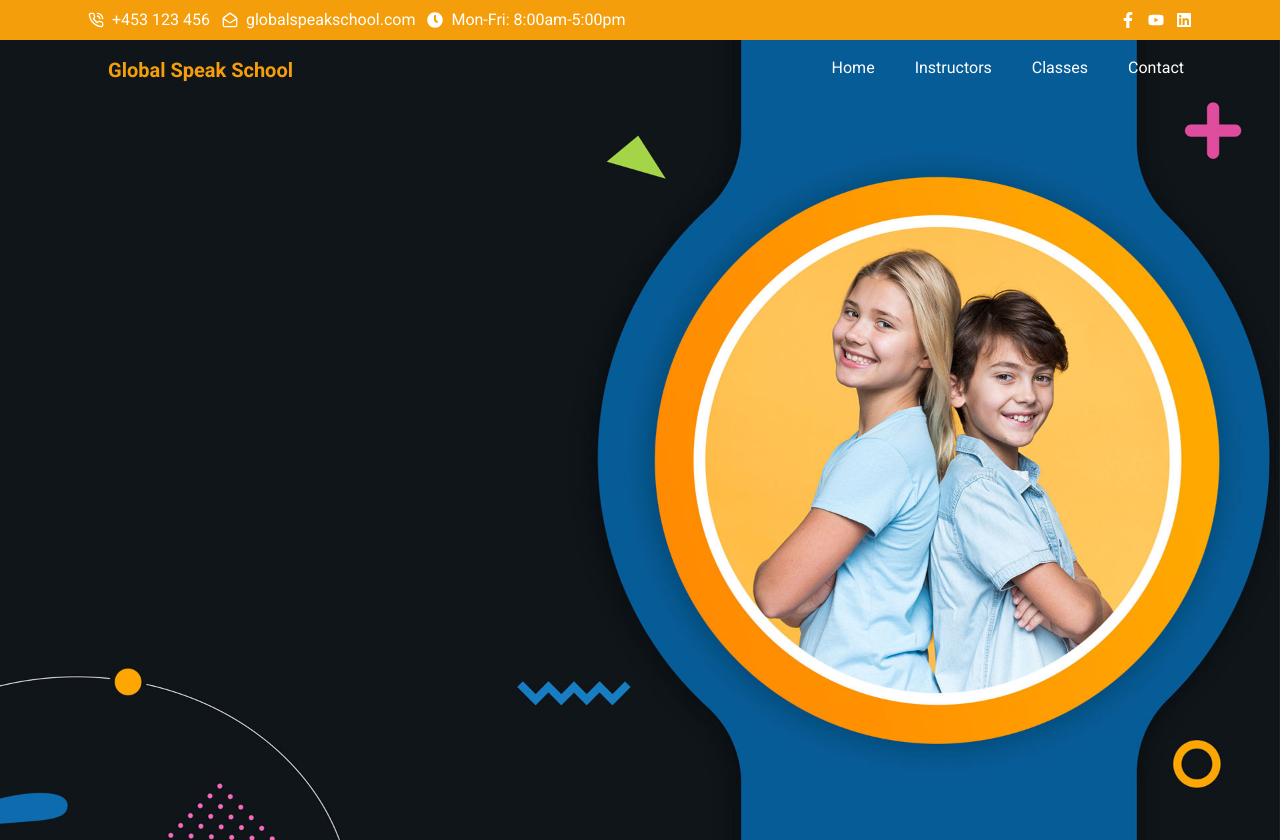
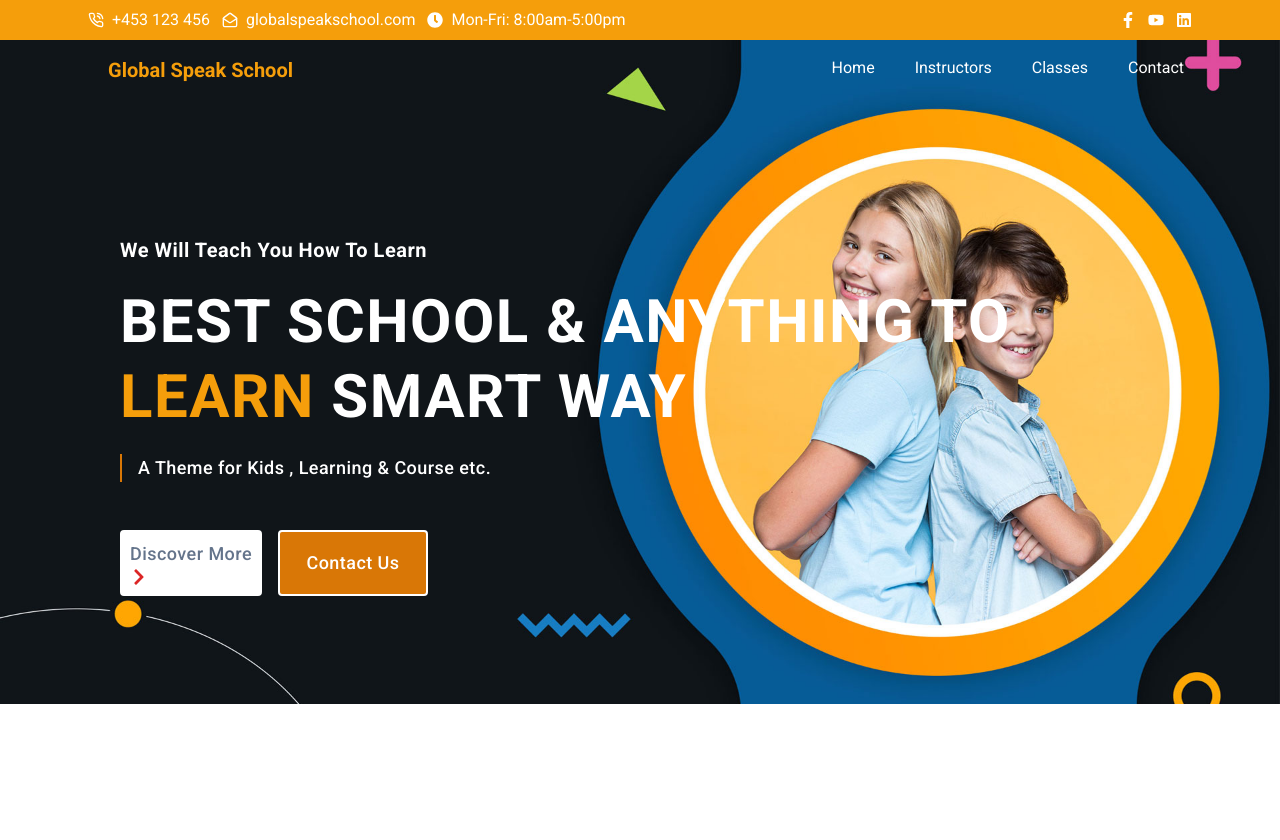
Before and after one commit to sifatullahshoyon/global-speak-school-client, a React (Vite) app: page / in a window 1280 px wide. After the commit the page ends 800 px from the top, so only its background shows below. Built offline with nearby package versions, Linux system fonts and the light colour scheme.

Commit message:
compleate header section

```diff
--- /dev/null
+++ b/src/components/Button/PrimaryBtn.jsx
@@ -0,0 +1,33 @@
+import React from "react";
+
+const PrimaryBtn = ({ label, onClick, disabled, border, bg, icon: Icon }) => {
+  return (
+    <button
+      onClick={onClick}
+      disabled={disabled}
+      className={`
+            relative
+            w-[150px]
+            rounded
+            bg-amber-600
+            text-white
+            p-2
+            tracking-wide
+            text-lg
+            font-medium
+            hover:bg-amber-500
+            hover:border-2 border-amber-500
+            transition duration-150 delay-150
+            ${border ? "border-2 border-white" : "border-2 border-amber-500"}
+            ${bg ? "bg-white" : ""}
+            `}
+    >
+      {label}
+      {Icon && (
+        <Icon className="text-red-600 hidden  hover:visible hover:absolute hover:right-1 hover:top-4" />
+      )}
+    </button>
+  );
+};
+
+export default PrimaryBtn;
--- /dev/null
+++ b/src/components/Button/SecondaryBtn.jsx
@@ -0,0 +1,33 @@
+import React from "react";
+
+const SecondaryBtn = ({ label, onClick, disabled, bg, icon: Icon }) => {
+  return (
+    <button
+      onClick={onClick}
+      disabled={disabled}
+      width="150"
+      className={`
+            relative
+            rounded
+            bg-white
+            text-slate-500
+            p-2
+            tracking-wide
+            text-lg
+            font-medium
+            hover:bg-transparent
+            border-2 border-white
+            hover:text-white
+            transition  delay-150
+            ${bg ? "bg-white" : ""}
+            `}
+    >
+      {label}
+      {Icon && (
+        <Icon className="text-red-600   hover:visible hover:absolute hover:right-1 hover:top-4" />
+      )}
+    </button>
+  );
+};
+
+export default SecondaryBtn;
--- a/src/pages/Home/Header/Header.css
+++ b/src/pages/Home/Header/Header.css
@@ -3,6 +3,7 @@
     background-repeat: no-repeat;
     background-position: center;
     background-size: cover;
-    height: 100vh;
+    height: 83vh;
     width: 100%;
+    padding-top: 20px;
 }
--- a/src/pages/Home/Header/Header.jsx
+++ b/src/pages/Home/Header/Header.jsx
@@ -1,11 +1,37 @@
-import React from 'react';
-import './Header.css';
+import React from "react";
+import "./Header.css";
+import Container from "../../../components/shared/Container";
+import PrimaryBtn from "../../../components/Button/PrimaryBtn";
+import SecondaryBtn from "../../../components/Button/SecondaryBtn";
+import { FaChevronRight } from "react-icons/fa";
 
 const Header = () => {
-    return (
-        <div className='banner'>
+  return (
+    <div className="banner">
+      <Container>
+        <div className="flex flex-col h-full pt-44 pl-10">
+          <h4 className="text-white font-bold text-xl pb-5 tracking-wide">
+            We Will Teach You How To Learn
+          </h4>
+          <p className="text-white tracking-wide text-6xl font-bold leading-tight pb-5">
+            BEST SCHOOL & ANYTHING TO <br />{" "}
+            <span className="text-amber-500">LEARN</span> SMART WAY
+          </p>
+          <p className="border-l-2 border-amber-600 pl-4 text-white text-lg font-medium tracking-wide mb-12">
+            A Theme for Kids , Learning & Course etc.
+          </p>
+          <div className="flex md:flex-row gap-4">
+            <SecondaryBtn label="Discover More" icon={FaChevronRight} />
+            <PrimaryBtn
+              label="Contact Us"
+              border="border"
+              icon={FaChevronRight}
+            />
+          </div>
         </div>
-    );
+      </Container>
+    </div>
+  );
 };
 
 export default Header;
```
